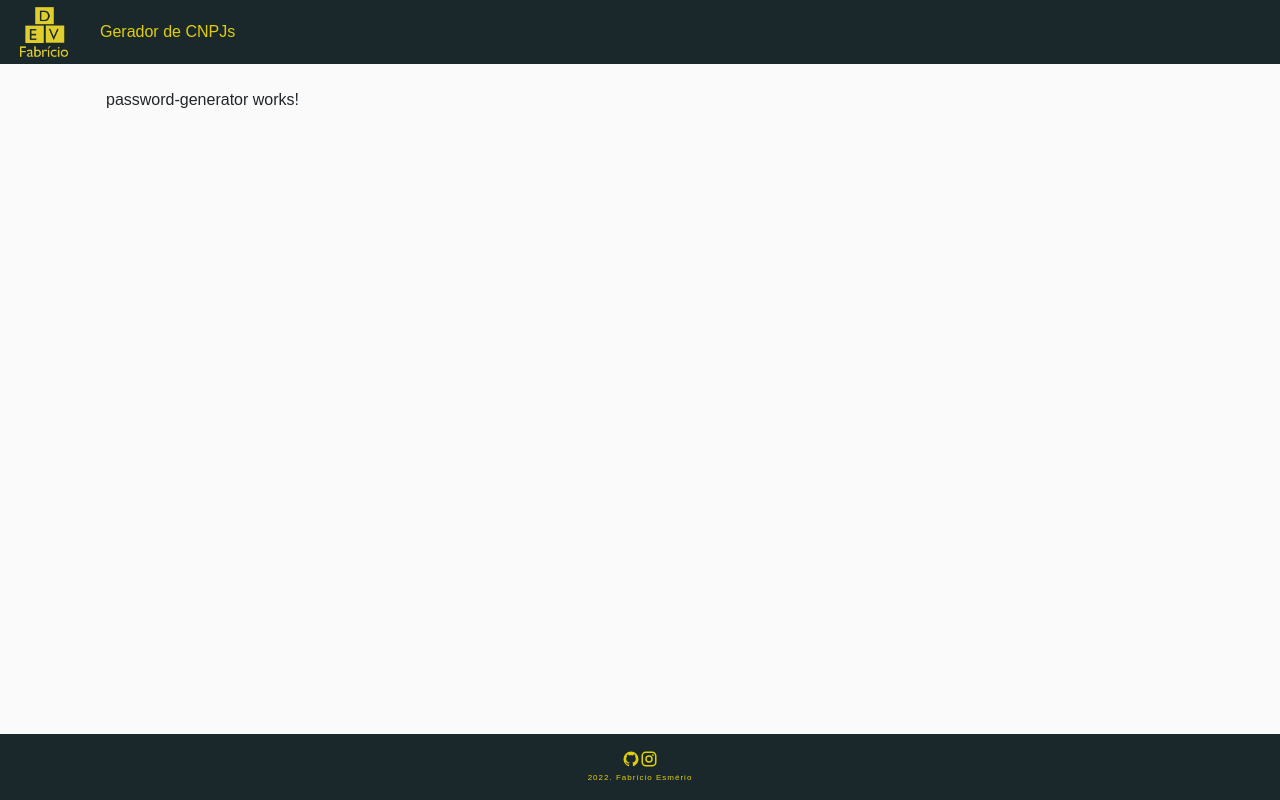
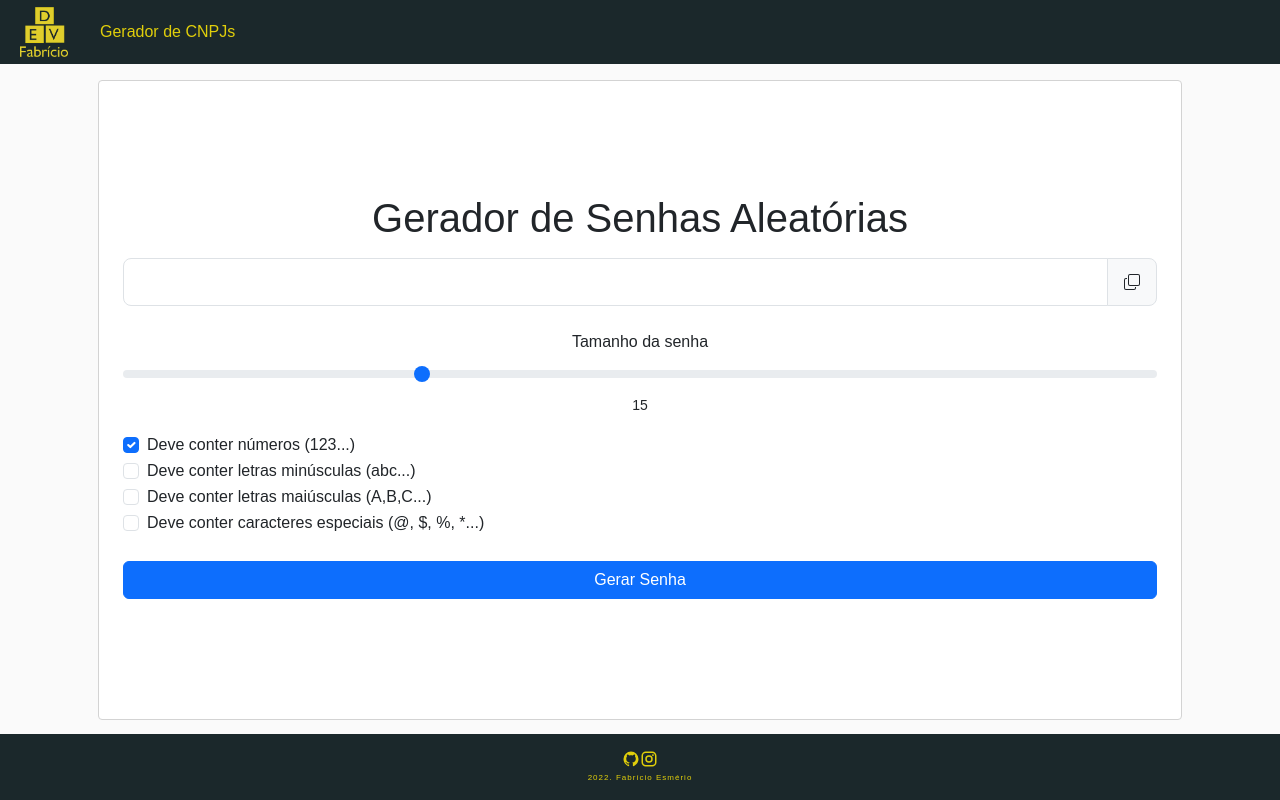
Before and after one commit to fabricioesmerio/devfabricio, an Angular app: page /password-generator in a window 1280 px wide. Built offline with nearby package versions, Linux system fonts and the light colour scheme; a web font is replaced by a local one.

Commit message:
Adiciona página de geração de senhas

```diff
--- /dev/null
+++ b/src/app/pages/password-generator/interfaces/password-generator-form-interface.ts
@@ -0,0 +1,10 @@
+import { FormControl } from "@angular/forms";
+
+export interface PasswordGeneratorFormInterface {
+    Password: FormControl<string>;
+    Range: FormControl<number>;
+    WithNumbers: FormControl<boolean>;
+    WithLowercaseLetters: FormControl<boolean>;
+    WithUppercaseLetters: FormControl<boolean>;
+    WithSpecialCharacteres: FormControl<boolean>;
+}
--- a/src/app/pages/password-generator/password-generator.component.html
+++ b/src/app/pages/password-generator/password-generator.component.html
@@ -1 +1,68 @@
-<p>password-generator works!</p>
+<aside>
+    <div class="box">
+
+        <div class="box-content">
+            <div class="box-content">
+
+                <div class="flex justify-content-center">
+                    <h1>Gerador de Senhas Aleatórias</h1>
+                </div>
+                <div class="flex column">
+                    <div class="flex flex-1 column pd-8">
+
+                        <form [formGroup]="form">
+                            <div class="input-group mb-3 input-group-lg">
+                                <input type="text" class="form-control input-lg" formControlName="Password" name="passoword" aria-label="Password"
+                                    aria-describedby="basic-addon2">
+                                <button class="input-group-text" id="basic-addon2" (click)="copy()">
+                                    <svg xmlns="http://www.w3.org/2000/svg" width="16" height="16" fill="currentColor"
+                                        class="bi bi-copy" viewBox="0 0 16 16">
+                                        <path fill-rule="evenodd"
+                                            d="M4 2a2 2 0 0 1 2-2h8a2 2 0 0 1 2 2v8a2 2 0 0 1-2 2H6a2 2 0 0 1-2-2zm2-1a1 1 0 0 0-1 1v8a1 1 0 0 0 1 1h8a1 1 0 0 0 1-1V2a1 1 0 0 0-1-1zM2 5a1 1 0 0 0-1 1v8a1 1 0 0 0 1 1h8a1 1 0 0 0 1-1v-1h1v1a2 2 0 0 1-2 2H2a2 2 0 0 1-2-2V6a2 2 0 0 1 2-2h1v1z" />
+                                    </svg>
+                                </button>
+                            </div>
+
+                            <div class="flex column mt-4">
+                                <div class="mb-3">
+                                    <label for="range" class="form-label">Tamanho da senha</label>
+                                    <input type="range" formControlName="Range" class="form-range" min="1" max="50" id="range">
+                                    <small>{{ form.get('Range')?.value }}</small>
+                                </div>
+                                <div class="form-check">
+                                    <input class="form-check-input" formControlName="WithNumbers" type="checkbox" value="" id="withNumbers">
+                                    <label class="form-check-label" for="withNumbers">
+                                        Deve conter números (123...)
+                                    </label>
+                                </div>
+                                <div class="form-check">
+                                    <input class="form-check-input" formControlName="WithLowercaseLetters" type="checkbox" value="" id="withLowerCase">
+                                    <label class="form-check-label" for="withLowerCase">
+                                        Deve conter letras minúsculas (abc...)
+                                    </label>
+                                </div>
+                                <div class="form-check">
+                                    <input class="form-check-input" formControlName="WithUppercaseLetters" type="checkbox" value="" id="withUpperCase">
+                                    <label class="form-check-label" for="withUpperCase">
+                                        Deve conter letras maiúsculas (A,B,C...)
+                                    </label>
+                                </div>
+                                <div class="form-check">
+                                    <input class="form-check-input" formControlName="WithSpecialCharacteres" type="checkbox" value="" id="withSpecialCharacteres">
+                                    <label class="form-check-label" for="withSpecialCharacteres">
+                                        Deve conter caracteres especiais (&#64;, $, %, *...)
+                                    </label>
+                                </div>
+                            </div>
+                            <div class="flex flex-1 mt-4">
+                                <button type="button" class="btn btn-primary w-100"
+                                    (click)="generatePassword()">Gerar Senha</button>
+                            </div>
+                        </form>
+
+                    </div>
+                </div>
+            </div>
+        </div>
+    </div>
+</aside>
--- a/src/app/pages/password-generator/password-generator.component.scss
+++ b/src/app/pages/password-generator/password-generator.component.scss
@@ -0,0 +1,8 @@
+form .form-check {
+    display: flex;
+    gap: 8px;
+}
+
+form input {
+    text-align: center;
+}
--- a/src/app/pages/password-generator/password-generator.component.ts
+++ b/src/app/pages/password-generator/password-generator.component.ts
@@ -1,15 +1,112 @@
 import { Component } from '@angular/core';
 import { CommonModule } from '@angular/common';
+import { FormControl, FormGroup, FormsModule, ReactiveFormsModule, Validators } from '@angular/forms';
+import { PasswordGeneratorFormInterface } from './interfaces/password-generator-form-interface';
+import { AlertService } from 'src/app/shared/alert.service';
 
 @Component({
   selector: 'app-password-generator',
   standalone: true,
   imports: [
-    CommonModule
+    CommonModule,
+    FormsModule,
+    ReactiveFormsModule
   ],
   templateUrl: './password-generator.component.html',
   styleUrl: './password-generator.component.scss'
 })
 export class PasswordGeneratorComponent {
+  form: FormGroup<PasswordGeneratorFormInterface> = new FormGroup<PasswordGeneratorFormInterface>({
+    Password: new FormControl<string>('', { nonNullable: true }),
+    Range: new FormControl<number>(15, { nonNullable: true, validators: [Validators.min(1), Validators.max(50)] }),
+    WithNumbers: new FormControl<boolean>(true, { nonNullable: true }),
+    WithLowercaseLetters: new FormControl<boolean>(false, { nonNullable: true }),
+    WithSpecialCharacteres: new FormControl<boolean>(false, { nonNullable: true }),
+    WithUppercaseLetters: new FormControl<boolean>(false, { nonNullable: true })
+  })
 
+  constructor(private alertService: AlertService) { }
+
+
+  generatePassword(): void {
+
+    if (!this.validateOptionsPassword()) return;
+
+    const form = this.form.getRawValue();
+    let password = '';
+
+    while (password.length < form.Range) {
+      if (form.WithNumbers) {
+        password += this.getNumber(Math.floor(Math.random() * 10));
+      }
+      if (form.WithLowercaseLetters) {
+        password += this.getLowerCase(Math.floor(Math.random() * 26));
+      }
+      if (form.WithSpecialCharacteres) {
+        password += this.getSpecialCharacter(Math.floor(Math.random() * 24));
+      }
+      if (form.WithUppercaseLetters) {
+        password += this.getUpperCase(Math.floor(Math.random() * 26));
+      }
+    }
+
+    this.form.get('Password')?.setValue(this.shuffleString(password.substring(0, form.Range)));
+  }
+
+  private shuffleString(password: string) {
+    let arr = password.split('');
+
+    for (let i = arr.length - 1; i > 0; i--) {
+      const j = Math.floor(Math.random() * (i + 1));
+      [arr[i], arr[j]] = [arr[j], arr[i]];
+    }
+
+    return arr.join('');
+  }
+
+  private getNumber(index: number): number {
+    const numbers = [0, 1, 2, 3, 4, 5, 6, 7, 8, 9];
+
+    return numbers[index];
+  }
+
+  private getLowerCase(index: number): string {
+    const lowerCase = ['a', 'b', 'c', 'd', 'e', 'f', 'g', 'h', 'i', 'j', 'k', 'l', 'm', 'n', 'o', 'p', 'q', 'r', 's', 't', 'u', 'v', 'w', 'x', 'y', 'z'];
+
+    return lowerCase[index];
+  }
+
+  private getUpperCase(index: number): string {
+    const upperCase = ['A', 'B', 'C', 'D', 'E', 'F', 'G', 'H', 'I', 'J', 'K', 'L', 'M', 'N', 'O', 'P', 'Q', 'R', 'S', 'T', 'U', 'V', 'W', 'X', 'Y', 'Z'];
+
+    return upperCase[index];
+  }
+
+  private getSpecialCharacter(index: number): string {
+    const specialCharacteres = ['?', '/', '~', '^', '{', '}', '[', ']', '!', '@', '#', '$', '%', '&', '*', '(', ')', '_', '-', '+', '=', '.', ':', ';'];
+
+    return specialCharacteres[index];
+  }
+
+  private validateOptionsPassword(): boolean {
+    const form = this.form.getRawValue();
+    if (
+      !form.WithLowercaseLetters
+      && !form.WithNumbers
+      && !form.WithSpecialCharacteres
+      && !form.WithUppercaseLetters)
+      this.form.get('WithNumbers')?.setValue(true);
+
+    if (!this.form.valid)
+      this.alertService.resolve('error', 'Opções inválidas, tente novamente!');
+
+    return this.form.valid;
+  }
+
+  copy() {
+    if (!this.form.get('Password')?.value) return;
+
+    navigator.clipboard.writeText(this.form.get('Password')?.value || '');
+    this.alertService.resolve('success', `Senha copiada com sucesso.`)
+  }
 }
```
Also changed, not shown: src/app/pages/password-generator/models/password-generator-form-model.ts (added, +8 -0 lines), 1 other file (tests, documents, lock files or other folders).
